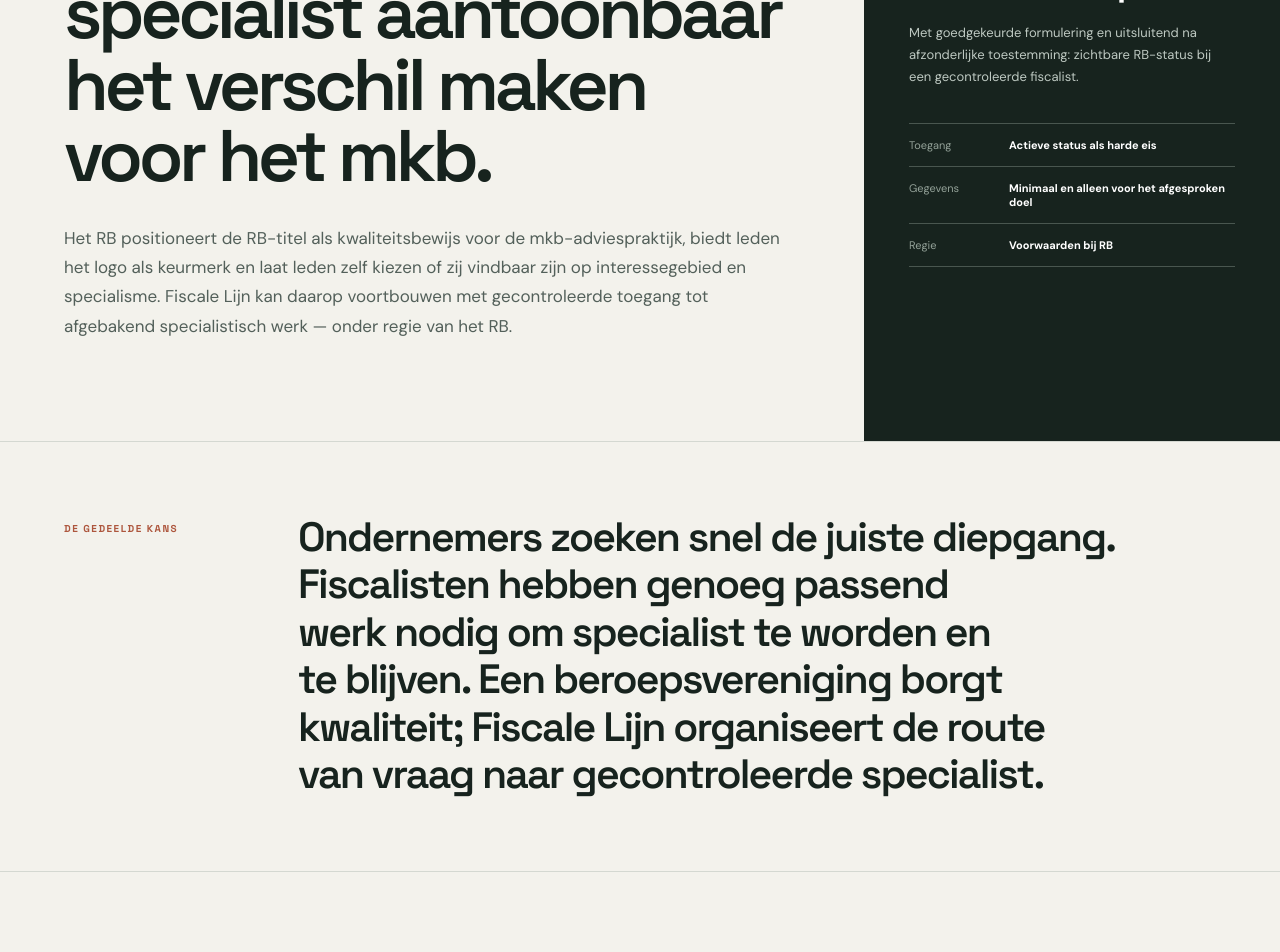
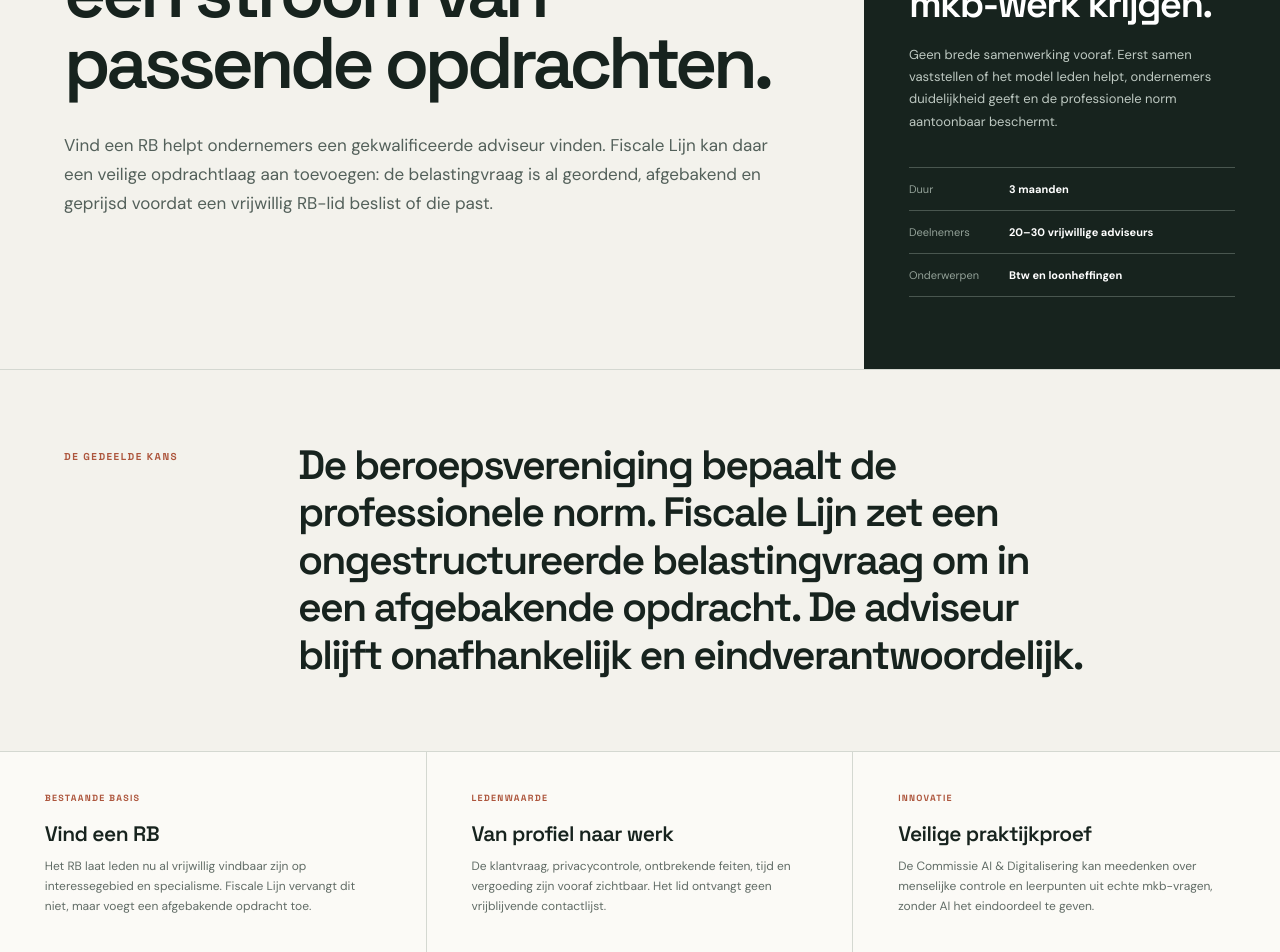
Before and after one commit to oli4vos/Advies-ipc, a Next.js app in the folder frontend/: page /partners/rb in a window 1280 px wide. Shown: the part 480-1432 px from the top of the page. Built offline with nearby package versions, Linux system fonts and the light colour scheme.

Commit message:
feat: scherp partnerpagina's voor NOB en RB aan

```diff
--- a/frontend/app/partners/ProfessionalBodyPitch.tsx
+++ b/frontend/app/partners/ProfessionalBodyPitch.tsx
@@ -9,11 +9,18 @@
   shortName: string;
   proposition: string;
   context: string;
+  ask: string;
+  evidence: Array<{ label: string; value: string; text: string }>;
   associationValue: Array<{ title: string; text: string }>;
   memberValue: Array<{ title: string; text: string }>;
   verification: Array<{ title: string; text: string }>;
   safeguards: string[];
   pilot: string[];
+  economics?: {
+    title: string;
+    figures: Array<{ label: string; value: string }>;
+    note: string;
+  };
   sources: Array<{ label: string; note: string; href: string }>;
 };
 
@@ -23,9 +30,28 @@
     name: "Nederlandse Orde van Belastingadviseurs",
     shortName: "NOB",
     proposition:
-      "Maak actueel NOB-lidmaatschap een gecontroleerde toegangseis voor specialistische opdrachten via het platform.",
+      "Maak professionele kwaliteit zichtbaar wanneer een ondernemer een specialist kiest.",
     context:
-      "De NOB borgt professionele erkenning met toelatingseisen, beroepsregels, permanente educatie, jaarlijkse toetsing en tuchtrecht. Fiscale Lijn wil dit kwaliteitssysteem niet kopiëren of de indruk wekken dat het van ons is. Wij willen de lidmaatschapsstatus onder regie van de NOB controleren en zichtbaar maken.",
+      "AI versnelt fiscaal werk, maar professioneel oordeel blijft mensenwerk. Fiscale Lijn wil samen met de NOB toetsen hoe onafhankelijkheid, deskundigheid, vertrouwelijkheid en menselijke eindverantwoordelijkheid aantoonbaar blijven in een digitale adviesketen.",
+    ask:
+      "Ontwerp met ons een besloten proef waarin NOB-status gecontroleerd wordt en beroepsregels zichtbaar doorwerken in iedere opdracht.",
+    evidence: [
+      {
+        label: "AANLEIDING",
+        value: "AI is praktijk",
+        text: "De NOB concludeerde in september 2026 dat AI een vaste plek heeft in de fiscale praktijk en dat leden behoefte hebben aan concrete handvatten en casuïstiek.",
+      },
+      {
+        label: "KADER",
+        value: "Onafhankelijkheid eerst",
+        text: "Nieuwe samenwerkingsvormen worden onder de algemene onafhankelijkheidsnorm beoordeeld. Dat opent een gesprek, maar is geen goedkeuring van dit platform.",
+      },
+      {
+        label: "VOORSTEL",
+        value: "Klein en omkeerbaar",
+        text: "Een proef met vrijwillige zelfstandigen en kleine kantoren, zonder logo of publieke keurmerkclaim en met een gezamenlijk stoprecht.",
+      },
+    ],
     associationValue: [
       {
         title: "Kwaliteit zichtbaar op het beslismoment",
@@ -36,8 +62,8 @@
         text: "Samengevoegde signalen die niet tot klanten te herleiden zijn, tonen welke specialismen, ontbrekende feiten en AI-risico’s in de praktijk terugkeren.",
       },
       {
-        title: "Grip op de opkomst van digitale platforms",
-        text: "De NOB kan vooraf regels stellen voor onafhankelijkheid, geheimhouding, AI-gebruik, presentatie en ingrijpen bij problemen, in plaats van achteraf op marktpraktijken te reageren.",
+        title: "Praktijkkennis over verantwoorde AI",
+        text: "De proef laat concreet zien waar AI-concepten worden gecorrigeerd en welke waarborgen leden nodig hebben, zonder klantdossiers automatisch als trainingsdata te gebruiken.",
       },
     ],
     memberValue: [
@@ -80,10 +106,10 @@
       "De NOB krijgt een vast meldpunt, informatie voor controles en een snelle route voor misbruik van de ledenstatus.",
     ],
     pilot: [
-      "Gezamenlijk de toegestane ledenvermelding, doelgroep en uitsluitingsgronden vaststellen.",
-      "Een kleine besloten proef met vrijwillige leden uit twee afgebakende specialismen.",
-      "Vooraf meetpunten afspreken: kwaliteit, onafhankelijkheid, klantbegrip, doorlooptijd en waarde voor leden.",
-      "Na evaluatie pas besluiten over merkgebruik, vaste controle van het lidmaatschap en eventuele bredere invoering.",
+      "20–30 vrijwillige zelfstandige leden en kleine kantoren die bevoegd en verzekerd zijn om opdrachten aan te nemen.",
+      "Drie maanden, met omzetbelasting en loonheffingen als afgebakende eerste onderwerpen.",
+      "Meten: passendheid, bespaarde intaketijd, klantbegrip, correcties op AI-uitvoer en kwaliteits- of privacysignalen.",
+      "Na een gezamenlijk feitenrapport: stoppen, aanpassen, beperkt verlengen of pas dan een volgende samenwerkingsfase bespreken.",
     ],
     sources: [
       {
@@ -102,9 +128,9 @@
         href: "https://www.nob.net/actueel/vijf-vragen-aan-erik-berk-over-de-aanpassing-van-de-code-of-conduct-en-de-handreiking-van-het-kantoorhandboek/",
       },
       {
-        label: "NOB over ledentoezicht",
-        note: "Verplichte online cursus, jaarlijkse zelftoets en toezicht op beroepsregels.",
-        href: "https://www.nob.net/actueel/nob-2024/",
+        label: "Impact van AI in de fiscale praktijk",
+        note: "Onderzoek uit 2026 naar gebruik, kansen en behoefte aan praktische ondersteuning.",
+        href: "https://www.nob.net/actueel/de-impact-van-ai-binnen-de-fiscale-dienstverlening/",
       },
     ],
   },
@@ -113,9 +139,28 @@
     name: "Register Belastingadviseurs",
     shortName: "RB",
     proposition:
-      "Laat het RB-keurmerk ook bij de digitale keuze van een specialist aantoonbaar het verschil maken voor het mkb.",
+      "Maak van professionele vindbaarheid een stroom van passende opdrachten.",
     context:
-      "Het RB positioneert de RB-titel als kwaliteitsbewijs voor de mkb-adviespraktijk, biedt leden het logo als keurmerk en laat leden zelf kiezen of zij vindbaar zijn op interessegebied en specialisme. Fiscale Lijn kan daarop voortbouwen met gecontroleerde toegang tot afgebakend specialistisch werk — onder regie van het RB.",
+      "Vind een RB helpt ondernemers een gekwalificeerde adviseur vinden. Fiscale Lijn kan daar een veilige opdrachtlaag aan toevoegen: de belastingvraag is al geordend, afgebakend en geprijsd voordat een vrijwillig RB-lid beslist of die past.",
+    ask:
+      "Toets met ons of vrijwillige RB-leden via een besloten proef aantoonbaar meer passend specialistisch mkb-werk krijgen.",
+    evidence: [
+      {
+        label: "BESTAANDE BASIS",
+        value: "Vind een RB",
+        text: "Het RB laat leden nu al vrijwillig vindbaar zijn op interessegebied en specialisme. Fiscale Lijn vervangt dit niet, maar voegt een afgebakende opdracht toe.",
+      },
+      {
+        label: "LEDENWAARDE",
+        value: "Van profiel naar werk",
+        text: "De klantvraag, privacycontrole, ontbrekende feiten, tijd en vergoeding zijn vooraf zichtbaar. Het lid ontvangt geen vrijblijvende contactlijst.",
+      },
+      {
+        label: "INNOVATIE",
+        value: "Veilige praktijkproef",
+        text: "De Commissie AI & Digitalisering kan meedenken over menselijke controle en leerpunten uit echte mkb-vragen, zonder AI het eindoordeel te geven.",
+      },
+    ],
     associationValue: [
       {
         title: "Van vindbaarheid naar passende opdrachten",
@@ -170,11 +215,21 @@
       "Samengevoegde inzichten voor het RB zijn niet herleidbaar tot klant, lid of kantoor zonder afzonderlijke wettelijke grondslag.",
     ],
     pilot: [
-      "Samen met Ledenzaken en de Commissie AI & Digitalisering bepalen hoe lidmaatschap wordt gecontroleerd en getoond.",
-      "Starten met vrijwillige leden voor omzetbelasting en loonheffingen, aansluitend op bestaande RB-specialismefilters.",
-      "Meten of opdrachten beter passen, de voorbereiding afneemt en leden meer specialistisch werk ontvangen.",
-      "Het RB mag de proef direct stoppen bij risico’s voor merk, kwaliteit of privacy; uitbreiding volgt alleen na gezamenlijke evaluatie.",
+      "20–30 vrijwillige RB-leden die aantoonbaar bevoegd en verzekerd zijn om opdrachten aan te nemen.",
+      "Drie maanden, met omzetbelasting en loonheffingen als afgebakende eerste onderwerpen.",
+      "Meten: betaalde conversie, passendheid, bespaarde intaketijd, aanvullende ledenomzet, klantbegrip en kwaliteits- of privacysignalen.",
+      "Het RB houdt een stoprecht; merkgebruik en een vaste registerkoppeling vragen na de evaluatie een afzonderlijk besluit.",
     ],
+    economics: {
+      title: "Vijf passende opdrachten kunnen de jaarcontributie rekenkundig evenaren.",
+      figures: [
+        { label: "Opdrachtprijs", value: "€200" },
+        { label: "Platformvergoeding (18%)", value: "€36" },
+        { label: "Omzet adviseur per opdracht", value: "€164" },
+        { label: "Vijf opdrachten", value: "€820" },
+      ],
+      note: "Illustratie, geen rendementsbelofte. Het RB publiceert voor 2026 een reguliere contributie van €815 exclusief btw. De berekening houdt geen rekening met arbeid, andere kosten of belasting van de adviseur.",
+    },
     sources: [
       {
         label: "RB-lidmaatschap",
@@ -234,8 +289,8 @@
         </Link>
         <nav aria-label="Voorstelnavigatie">
           <a href="#waarde">Meerwaarde</a>
+          <a href="#kwaliteit">Kwaliteitsmodel</a>
           <a href="#verificatie">Controle lidmaatschap</a>
-          <a href="#waarborgen">Waarborgen</a>
           <a href="#pilot">Proef</a>
         </nav>
         <Link className="body-switch" href={`/partners/${otherBody}/`}>
@@ -251,16 +306,16 @@
         </div>
         <aside>
           <span>DE VRAAG AAN {config.shortName}</span>
-          <strong>Ontwerp met ons een betrouwbare controle van het lidmaatschap.</strong>
+          <strong>{config.ask}</strong>
           <p>
-            Met goedgekeurde formulering en uitsluitend na afzonderlijke
-            toestemming: zichtbare {config.shortName}-status bij een
-            gecontroleerde fiscalist.
+            Geen brede samenwerking vooraf. Eerst samen vaststellen of het model
+            leden helpt, ondernemers duidelijkheid geeft en de professionele norm
+            aantoonbaar beschermt.
           </p>
           <dl>
-            <div><dt>Toegang</dt><dd>Actieve status als harde eis</dd></div>
-            <div><dt>Gegevens</dt><dd>Minimaal en alleen voor het afgesproken doel</dd></div>
-            <div><dt>Regie</dt><dd>Voorwaarden bij {config.shortName}</dd></div>
+            <div><dt>Duur</dt><dd>3 maanden</dd></div>
+            <div><dt>Deelnemers</dt><dd>20–30 vrijwillige adviseurs</dd></div>
+            <div><dt>Onderwerpen</dt><dd>Btw en loonheffingen</dd></div>
           </dl>
         </aside>
       </section>
@@ -268,11 +323,20 @@
       <section className="body-thesis">
         <span>DE GEDEELDE KANS</span>
         <blockquote>
-          Ondernemers zoeken snel de juiste diepgang. Fiscalisten hebben genoeg
-          passend werk nodig om specialist te worden en te blijven. Een
-          beroepsvereniging borgt kwaliteit; Fiscale Lijn organiseert de route
-          van vraag naar gecontroleerde specialist.
+          De beroepsvereniging bepaalt de professionele norm. Fiscale Lijn zet
+          een ongestructureerde belastingvraag om in een afgebakende opdracht.
+          De adviseur blijft onafhankelijk en eindverantwoordelijk.
         </blockquote>
+      </section>
+
+      <section className="body-evidence" aria-label={`Aanleiding voor het voorstel aan ${config.shortName}`}>
+        {config.evidence.map((item) => (
+          <article key={item.label}>
+            <span>{item.label}</span>
+            <strong>{item.value}</strong>
+            <p>{item.text}</p>
+          </article>
+        ))}
       </section>
 
       <section className="body-value" id="waarde">
@@ -289,6 +353,37 @@
           <h2>Meer specialistisch werk. Minder ruis rondom het vak.</h2>
         </div>
         <ValueList items={config.memberValue} />
+      </section>
+
+      <section className="body-quality" id="kwaliteit">
+        <div className="body-section-intro light">
+          <p>DRIE ZICHTBARE KWALITEITSLAGEN</p>
+          <h2>Geen ondoorzichtige score die bepaalt wie de beste fiscalist is.</h2>
+          <p className="body-quality-intro">
+            Een klant moet begrijpen wat door de vereniging is bevestigd, wat
+            op het platform is aangetoond en wat eerdere klanten hebben ervaren.
+          </p>
+        </div>
+        <div className="body-quality-grid">
+          <article>
+            <b>01</b>
+            <span>BRON: {config.shortName}</span>
+            <h3>Geverifieerde beroepsstatus</h3>
+            <p>Actieve status en controledatum. Alleen {config.shortName} bepaalt wat die status inhoudt.</p>
+          </article>
+          <article>
+            <b>02</b>
+            <span>BRON: FISCALE LIJN</span>
+            <h3>Ervaring per specialisme</h3>
+            <p>Aantoonbaar afgeronde opdrachten per onderwerp. Geen algemene kwaliteitsclaim namens de vereniging.</p>
+          </article>
+          <article>
+            <b>03</b>
+            <span>BRON: ECHTE KLANT</span>
+            <h3>Geverifieerde klantervaring</h3>
+            <p>Alleen na afgerond werk, met uitleg over berekening en recht op reactie. Geen tuchtrechtelijk oordeel.</p>
+          </article>
+        </div>
       </section>
 
       <section className="body-verification" id="verificatie">
@@ -316,10 +411,52 @@
         </ul>
       </section>
 
+      {config.economics ? (
+        <section className="body-economics">
+          <div>
+            <p className="body-kicker">REKENVOORBEELD LEDENWAARDE</p>
+            <h2>{config.economics.title}</h2>
+            <p>{config.economics.note}</p>
+          </div>
+          <dl>
+            {config.economics.figures.map((figure) => (
+              <div key={figure.label}>
+                <dt>{figure.label}</dt>
+                <dd>{figure.value}</dd>
+              </div>
+            ))}
+          </dl>
+        </section>
+      ) : null}
+
+      <section className="body-path">
+        <div className="body-section-intro">
+          <p>SAMENWERKING IN FASEN</p>
+          <h2>Iedere stap is afzonderlijk en omkeerbaar.</h2>
+        </div>
+        <div className="body-path-steps">
+          <article>
+            <span>FASE 1</span>
+            <h3>Status controleren</h3>
+            <p>Een afgesproken ledenvermelding, minimale controle en intrekkingsroute. Nog geen logo of publieke goedkeuringsclaim.</p>
+          </article>
+          <article>
+            <span>FASE 2</span>
+            <h3>Vrijwillig ledenvoordeel</h3>
+            <p>Deelnemende leden ontvangen passende opdrachten. We meten waarde, kwaliteit en risico’s voordat we opschalen.</p>
+          </article>
+          <article>
+            <span>FASE 3</span>
+            <h3>Innovatie en kwaliteit</h3>
+            <p>Alleen na nieuwe afspraken: gezamenlijke standaarden, audits en eventueel afzonderlijke toestemming voor merkgebruik.</p>
+          </article>
+        </div>
+      </section>
+
       <section className="body-pilot" id="pilot">
         <div>
           <p className="body-kicker">VOORGESTELDE EERSTE STAP</p>
-          <h2>Een omkeerbare proef vóór ieder publiek gebruik van het keurmerk.</h2>
+          <h2>Drie maanden om de waarde én de risico’s te meten.</h2>
           <p>
             Geen brede lancering en geen technische koppeling zonder duidelijke afspraken over toezicht en besluitvorming.
             Eerst samen bewijzen dat de route leden helpt en de kwaliteitsnorm
@@ -349,7 +486,9 @@
         </div>
         <p className="body-source-note">
           Bronnen geraadpleegd in september 2026. Publieke informatie bevestigt
-          geen technische toegang tot het register of toestemming voor gebruik op het platform; beide maken deel uit van dit voorstel.
+          geen samenwerking, technische registertoegang of toestemming voor
+          merkgebruik. Feiten, voorstellen en nog te toetsen aannames zijn daarom
+          bewust van elkaar gescheiden.
         </p>
       </section>
 
--- a/frontend/app/partners/nob/page.tsx
+++ b/frontend/app/partners/nob/page.tsx
@@ -4,7 +4,7 @@
 export const metadata: Metadata = {
   title: "Samenwerkingsvoorstel NOB | Fiscale Lijn",
   description:
-    "Conceptvoorstel voor controle van NOB-lidmaatschap, passende specialistische opdrachten en een gezamenlijke kwaliteitsproef.",
+    "Concept voor een besloten proef waarin NOB-kwaliteit, onafhankelijkheid en menselijke eindverantwoordelijkheid zichtbaar blijven in digitaal belastingadvies.",
   robots: { index: false, follow: false },
 };
 
--- a/frontend/app/partners/rb/page.tsx
+++ b/frontend/app/partners/rb/page.tsx
@@ -4,7 +4,7 @@
 export const metadata: Metadata = {
   title: "Samenwerkingsvoorstel RB | Fiscale Lijn",
   description:
-    "Conceptvoorstel voor controle van RB-lidmaatschap, specialistische mkb-opdrachten en een gezamenlijke kwaliteitsproef.",
+    "Concept voor een besloten proef die vrijwillige RB-leden koppelt aan afgebakende specialistische mkb-opdrachten.",
   robots: { index: false, follow: false },
 };
 
```
Also changed, not shown: frontend/app/partners/partner-pitch.css.
